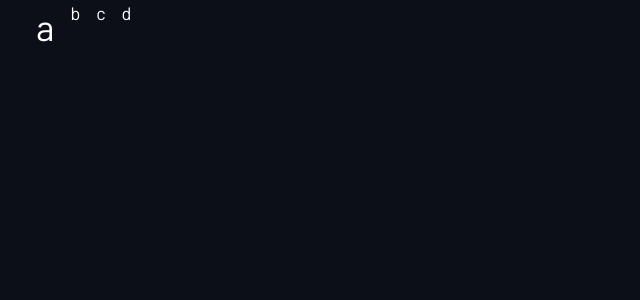
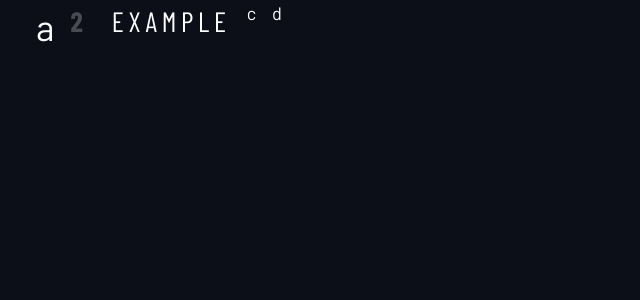
Before and after one commit to hascho/space-tourism, a Next.js app: page / in a window 1280 px wide. Shown: the top 300 px of the page, without its empty margins (0-640 px from the left). Built offline with nearby package versions, Linux system fonts and the light colour scheme; a web font is replaced by a local one.

Commit message:
feat: add NumberedTitle component

```diff
--- /dev/null
+++ b/src/components/NumberedTitle/NumberedTitle.module.css
@@ -0,0 +1,12 @@
+.numberedTitle {
+  font-family: var(--ff-sans-cond);
+  font-size: var(--fs-500);
+  text-transform: uppercase;
+  letter-spacing: 4.72px;
+}
+
+.numberedTitle span {
+  margin-right: .5em;
+  font-weight: 700;
+  color: hsl( var(--clr-white) / .25 );
+}
--- /dev/null
+++ b/src/components/NumberedTitle/NumberedTitle.tsx
@@ -0,0 +1,14 @@
+import styles from './NumberedTitle.module.css';
+
+interface NumberedTitleProps {
+  number: string;
+  text: string;
+}
+
+function NumberedTitle({ number, text }: NumberedTitleProps) {
+  return (
+    <h2 className={styles.numberedTitle}><span>{number}</span>{' '}{text}</h2>
+  );
+}
+
+export default NumberedTitle;
--- /dev/null
+++ b/src/components/NumberedTitle/index.ts
@@ -0,0 +1 @@
+export { default } from './NumberedTitle';
--- a/src/pages/index.tsx
+++ b/src/pages/index.tsx
@@ -1,6 +1,7 @@
 import type { NextPage } from 'next'
 import Head from 'next/head'
 import Image from 'next/image'
+import NumberedTitle from '../components/NumberedTitle'
 import styles from '../styles/Home.module.css'
 
 const Home: NextPage = () => {
@@ -30,7 +31,7 @@ const Home: NextPage = () => {
     // </div>
     <div className="container flex">
       <div className="box"><h1>a</h1></div>
-      <div className="box">b</div>
+      <div className="box"><NumberedTitle number="2" text="example" /></div>
       <div className="box">c</div>
       <div className="box">d</div>
     </div>
```
